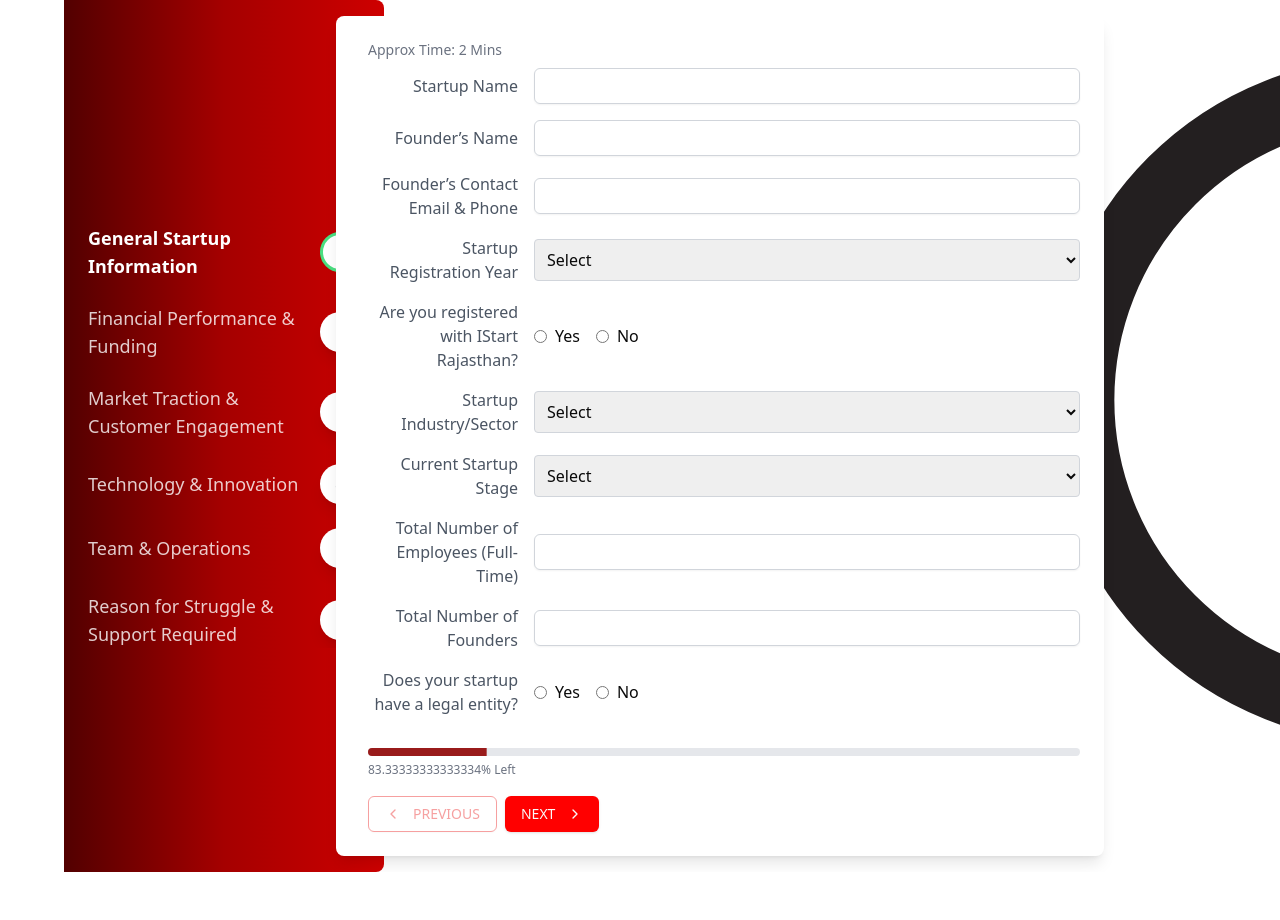
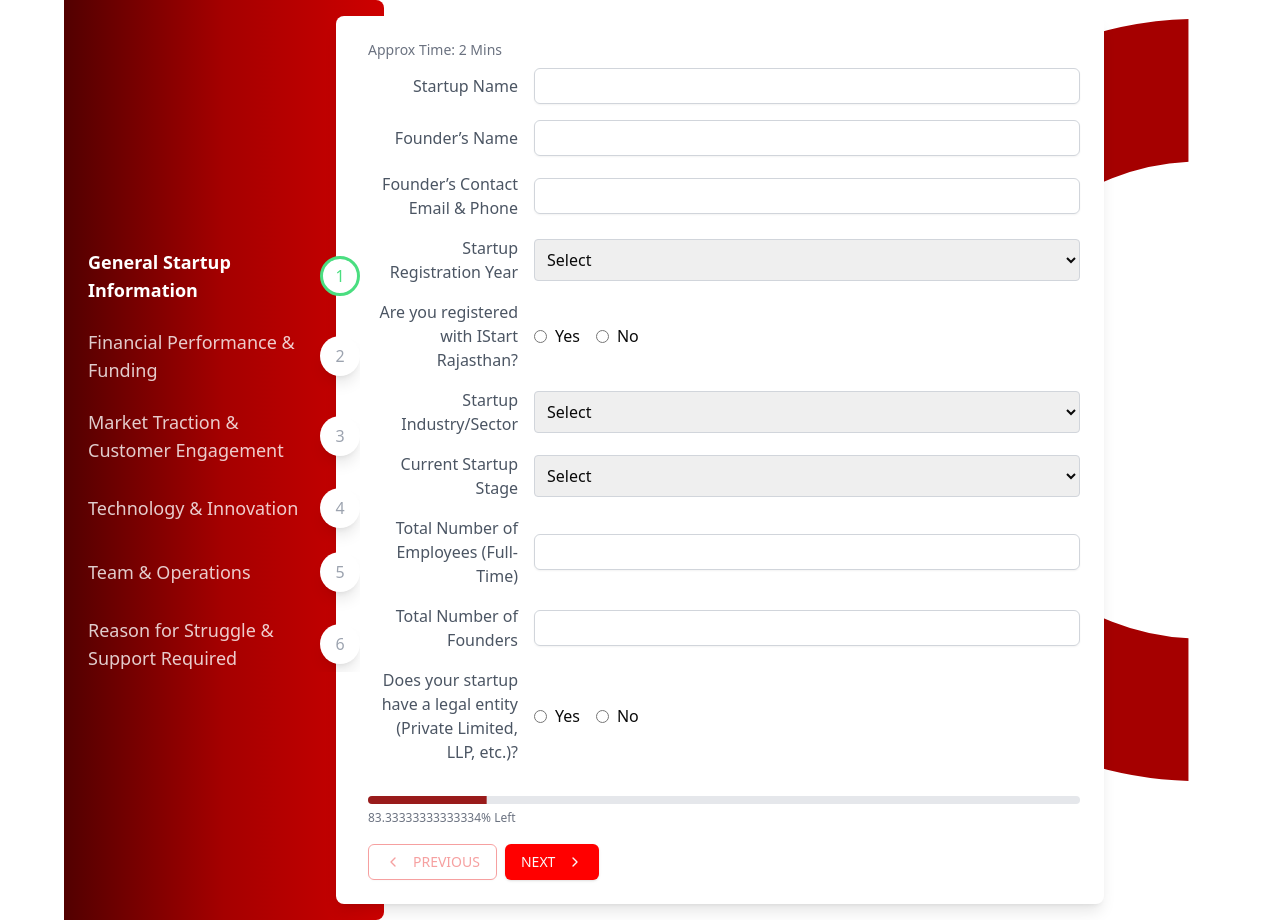
Before and after one commit to LWintern/startup-success-analyzer, a Next.js app: page / in a window 1280 px wide. Before the commit the page ends 872 px from the top, so only its background shows below. Built offline with nearby package versions, Linux system fonts and the light colour scheme.

Commit message:
updated code

```diff
--- a/data/stepperForm.ts
+++ b/data/stepperForm.ts
@@ -14,7 +14,7 @@ export const steps: Step[] = [
         { label: "Current Startup Stage", type: "dropdown", options: ["Idea", "MVP", "Early Revenue", "Growth", "Scaling"] },
         { label: "Total Number of Employees (Full-Time)", type: "number" },
         { label: "Total Number of Founders", type: "number" },
-        { label: "Does your startup have a legal entity?", type: "select", options: ["Yes", "No"] },
+        { label: "Does your startup have a legal entity (Private Limited, LLP, etc.)?", type: "select", options: ["Yes", "No"] },
       ],
     },
     {
--- a/src/components/customComponents/StepperForm.tsx
+++ b/src/components/customComponents/StepperForm.tsx
@@ -66,7 +66,7 @@ export default function StepperForm() {
   return (
     <div className="flex flex-col md:flex-row min-h-screen max-w-6xl mx-auto w-full">
       {/* Left sidebar */}
-      <div className="flex md:flex-col md:w-80 z-10 bg-gradient-to-r from-[#520000] via-[#710000] via-[#a50000] to-[#ce0000] rounded-r-lg text-white p-6">
+      <div className="flex md:flex-col md:w-80  bg-gradient-to-r from-[#520000] via-[#710000] via-[#a50000] to-[#ce0000] rounded-r-lg text-white p-6">
         <div className="flex md:flex-col space-x-4 md:space-x-0 md:space-y-6 my-auto overflow-x-auto">
           {steps.map((step) => (
             <div key={step.id} className="flex items-center gap-4 justify-between">
@@ -221,7 +221,7 @@ export default function StepperForm() {
 
         {/* Background Image */}
         <div
-  className="fixed right-0 top-0 z-0 bottom-0 w-1/3 h-screen bg-cover bg-center"
+  className="fixed right-20 top-0 z-0 bottom-0 w-1/3 h-screen bg-cover bg-center"
   style={{ backgroundImage: "url('/assets/Artboard 1.svg')" }}
 ></div>
       </div>
```
Also changed, not shown: public/assets/Artboard 1.svg.
